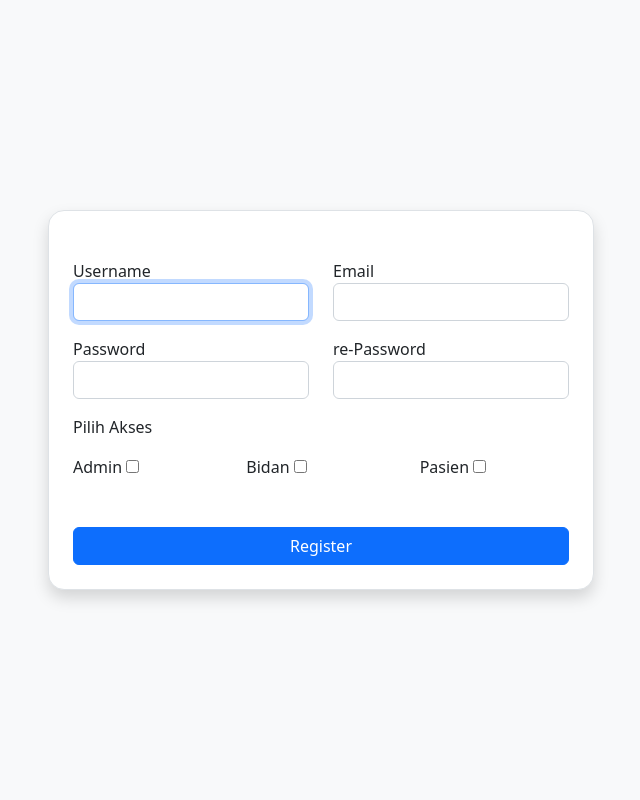
After one commit to ApreaKosasih/sim_klinik, a Django app: page /register/ in a window 1280 px wide. The commit adds this page. Shown: the whole page, without its empty margins (319-959 px from the left). Run offline with Django 3.2, Linux system fonts and the light colour scheme; some libraries are stand-ins or nearby versions.

Commit message:
user checkpoint

```diff
--- a/simklinik/bidan/admin.py
+++ b/simklinik/bidan/admin.py
@@ -1,6 +1,7 @@
 from django.contrib import admin
-from .models import Pendaftaran
+from .models import Pendaftaran, User
 
 # Register your models here.
 
 admin.site.register(Pendaftaran)
+admin.site.register(User)
--- /dev/null
+++ b/simklinik/bidan/forms.py
@@ -0,0 +1,57 @@
+from django import forms
+from django.contrib.auth.forms import UserCreationForm
+
+from .models import User
+
+
+class LoginForm(forms.Form):
+    username = forms.CharField(
+        widget=forms.TextInput(
+            attrs={
+                "class": "form-control"
+            }
+        )
+    )
+    password = forms.CharField(
+        widget=forms.PasswordInput(
+            attrs={
+                "class": "form-control"
+            }
+        )
+    )
+
+
+class RegisterForm(UserCreationForm):
+    username = forms.CharField(
+        widget=forms.TextInput(
+            attrs={
+                "class": "form-control"
+            }
+        )
+    )
+    password1 = forms.CharField(
+        widget=forms.PasswordInput(
+            attrs={
+                "class": "form-control"
+            }
+        )
+    )
+    password2 = forms.CharField(
+        widget=forms.PasswordInput(
+            attrs={
+                "class": "form-control"
+            }
+        )
+    )
+    email = forms.CharField(
+        widget=forms.TextInput(
+            attrs={
+                "class": "form-control"
+            }
+        )
+    )
+
+    class Meta:
+        model = User
+        fields = ("username", "email", "password1", "password2",
+                  'is_admin', 'is_bidan', 'is_customer')
--- a/simklinik/bidan/models.py
+++ b/simklinik/bidan/models.py
@@ -1,6 +1,13 @@
 from django.db import models
+from django.contrib.auth.models import AbstractUser
 
 # Create your models here.
+
+
+class User(AbstractUser):
+    is_admin = models.BooleanField('is admin', default=False)
+    is_customer = models.BooleanField('is customer', default=False)
+    is_bidan = models.BooleanField('is bidan', default=False)
 
 
 class Pendaftaran(models.Model):
--- a/simklinik/bidan/urls.py
+++ b/simklinik/bidan/urls.py
@@ -1,9 +1,11 @@
 from django.urls import path
 from .views import HomeTemplateView, PendaftaranTemplateView, ManagePendaftaranTemplateView
-
+from . import views
 
 urlpatterns = [
     path('', HomeTemplateView.as_view(), name='home'),
+    path('login/', views.login_view, name='login'),
+    path('register/', views.register, name='register'),
     path('pendaftaran/', PendaftaranTemplateView.as_view(), name='pendaftaran'),
     path('managependaftaran/', ManagePendaftaranTemplateView.as_view(), name='manage'),
 ]
--- a/simklinik/bidan/views.py
+++ b/simklinik/bidan/views.py
@@ -1,6 +1,6 @@
 import datetime
 from django.http.response import HttpResponseRedirect
-from django.shortcuts import render
+from django.shortcuts import render, redirect
 from django.http import HttpResponse
 from django.views.generic.base import TemplateView
 from django.core.mail import EmailMessage
@@ -10,7 +10,9 @@ from .models import Pendaftaran
 from django.views.generic import ListView
 from django.template import Context
 from django.template.loader import render_to_string, get_template
+from .forms import RegisterForm, LoginForm
 
+from django.contrib.auth import authenticate, login
 
 # Create your views here.
 
@@ -35,6 +37,40 @@ class HomeTemplateView(TemplateView):
         messages.add_message(request, messages.SUCCESS,
                              f"Terimakasih {name} telah menghubungi kami, email anda berhasil terkirim..")
         return HttpResponseRedirect(request.path)
+
+
+def register(request):
+    msg = None
+    if request.method == 'POST':
+        form = RegisterForm(request.POST)
+        if form.is_valid():
+            user = form.save()
+            msg = 'user created'
+            return redirect('login')
+        else:
+            msg = 'Terjadi Kesalahan'
+
+    else:
+        form = RegisterForm()
+    return render(request, 'register.html', {'form': form, 'msg': msg})
+
+
+def login_view(request):
+    form = LoginForm(request.POST or None)
+    msg = None
+    if request.method == 'POST':
+        if form.is_valid():
+            username = form.cleaned_data.get('username')
+            password = form.cleaned_data.get('password')
+            user = authenticate(username=username, password=password)
+            if user is not None:
+                login(request, user)
+                return redirect('home')
+            else:
+                msg = 'Terjadi Kesalahan'
+        else:
+            msg = 'Error'
+    return render(request, 'login.html', {'form': form, 'msg': msg})
 
 
 class PendaftaranTemplateView(TemplateView):
@@ -99,7 +135,7 @@ class ManagePendaftaranTemplateView(ListView):
 
     def get_context_data(self, *args, **kwargs):
         context = super().get_context_data(*args, **kwargs)
-        pendaftaran = Pendaftaran.objects.all()
+        # pendaftaran = Pendaftaran.objects.all()
         context.update({
             "title": "Manage Pendaftaran"
         })
--- a/simklinik/simklinik/settings.py
+++ b/simklinik/simklinik/settings.py
@@ -130,6 +130,7 @@ else:
 
 DEFAULT_AUTO_FIELD = 'django.db.models.BigAutoField'
 
+AUTH_USER_MODEL = 'bidan.User'
 
 # Kirim Email
 
--- /dev/null
+++ b/simklinik/templates/register.html
@@ -0,0 +1,126 @@
+{% load static %}
+
+<!DOCTYPE html>
+<html lang="en">
+  <head>
+    <meta charset="utf-8" />
+    <meta name="viewport" content="width=device-width, initial-scale=1" />
+    <title>Register</title>
+    <link rel="stylesheet" href="{% static 'css/bootstrap.min.css' %}" />
+    <script
+      src="https://code.jquery.com/jquery-3.6.1.min.js"
+      integrity="sha256-o88AwQnZB+VDvE9tvIXrMQaPlFFSUTR+nldQm1LuPXQ="
+      crossorigin="anonymous"
+    ></script>
+  </head>
+
+  <body class="bg-light">
+    <div class="container">
+      <div style="min-height: 100vh" class="row justify-content-center">
+        <div class="col-12 col-md-6 my-auto">
+          <div class="my-4 p-4 rounded-4 bg-body shadow border">
+            <p class="mb-4 text-muted">
+              {% if msg %} {{ msg | safe }} {% else %} {% endif %}
+            </p>
+
+            <span class="text-danger">{{ form.errors }}</span>
+
+            <form method="post">
+              {% csrf_token %}
+
+              <div class="row">
+                <div class="col-12 col-md-6">
+                  <div class="form-group mb-3">
+                    <label for="username">Username</label>
+                    {{ form.username }}
+                  </div>
+                </div>
+                <div class="col-12 col-md-6">
+                  <div class="form-group mb-3">
+                    <label for="email">Email</label>
+                    {{ form.email}}
+                  </div>
+                </div>
+                <div class="col-12 col-md-6">
+                  <div class="form-group mb-3">
+                    <label for="password">Password</label>
+                    {{ form.password1 }}
+                  </div>
+                </div>
+                <div class="col-12 col-md-6">
+                  <div class="form-group mb-3">
+                    <label for="password">re-Password</label>
+                    {{ form.password2 }}
+                  </div>
+                </div>
+              </div>
+
+              <p class="d-flex mb-3 align-items-center">Pilih Akses</p>
+              <div class="row justify-content-between mb-5">
+                <div class="col">
+                  <label class="control control--checkbox mb-0"
+                    ><span class="caption">Admin</span>
+                    {{ form.is_admin }}
+                    <div class="control__indicator"></div>
+                  </label>
+                </div>
+
+                <div class="col">
+                  <label class="control control--checkbox mb-0"
+                    ><span class="caption">Bidan</span>
+                    {{ form.is_bidan }}
+                    <div class="control__indicator"></div>
+                  </label>
+                </div>
+
+                <div class="col">
+                  <label class="control control--checkbox mb-0"
+                    ><span class="caption">Pasien</span>
+                    {{ form.is_customer }}
+                    <div class="control__indicator"></div>
+                  </label>
+                </div>
+              </div>
+
+              <input
+                type="submit"
+                value="Register"
+                class="btn btn-pill text-white btn-block btn-primary w-100"
+              />
+            </form>
+          </div>
+        </div>
+      </div>
+    </div>
+
+    <!-- Bootstrap JS -->
+    <script
+      type="text/javascript"
+      src="{% static 'js/bootstrap.min.js' %}"
+    ></script>
+
+    <script>
+            {% block script %}
+            // Example starter JavaScript for disabling form submissions if there are invalid fields
+      (() => {
+        'use strict'
+
+        // Fetch all the forms we want to apply custom Bootstrap validation styles to
+        const forms = document.querySelectorAll('.needs-validation')
+
+        // Loop over them and prevent submission
+        Array.from(forms).forEach(form => {
+          form.addEventListener('submit', event => {
+            if (!form.checkValidity()) {
+              event.preventDefault()
+              event.stopPropagation()
+            }
+
+            form.classList.add('was-validated')
+          }, false)
+        })
+      })()
+            {% endblock script %}
+    </script>
+  </body>
+</html>
```
Also changed, not shown: simklinik/templates/base.html (+20 -1 lines), simklinik/templates/login.html (added, +90 -0 lines), simklinik/bidan/migrations/0001_initial.py, simklinik/bidan/migrations/0002_alter_pendaftaran_tanggal_konfirmasi.py (deleted), simklinik/db.sqlite3.
